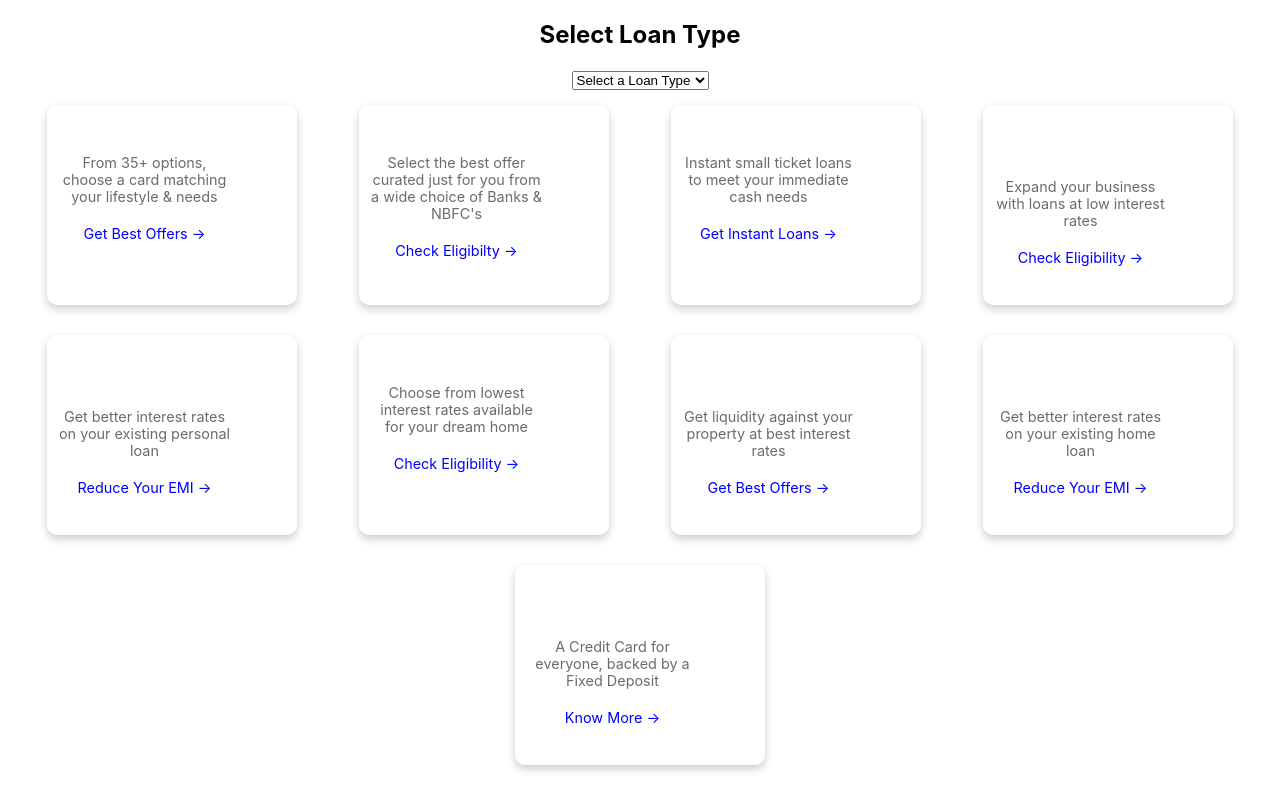
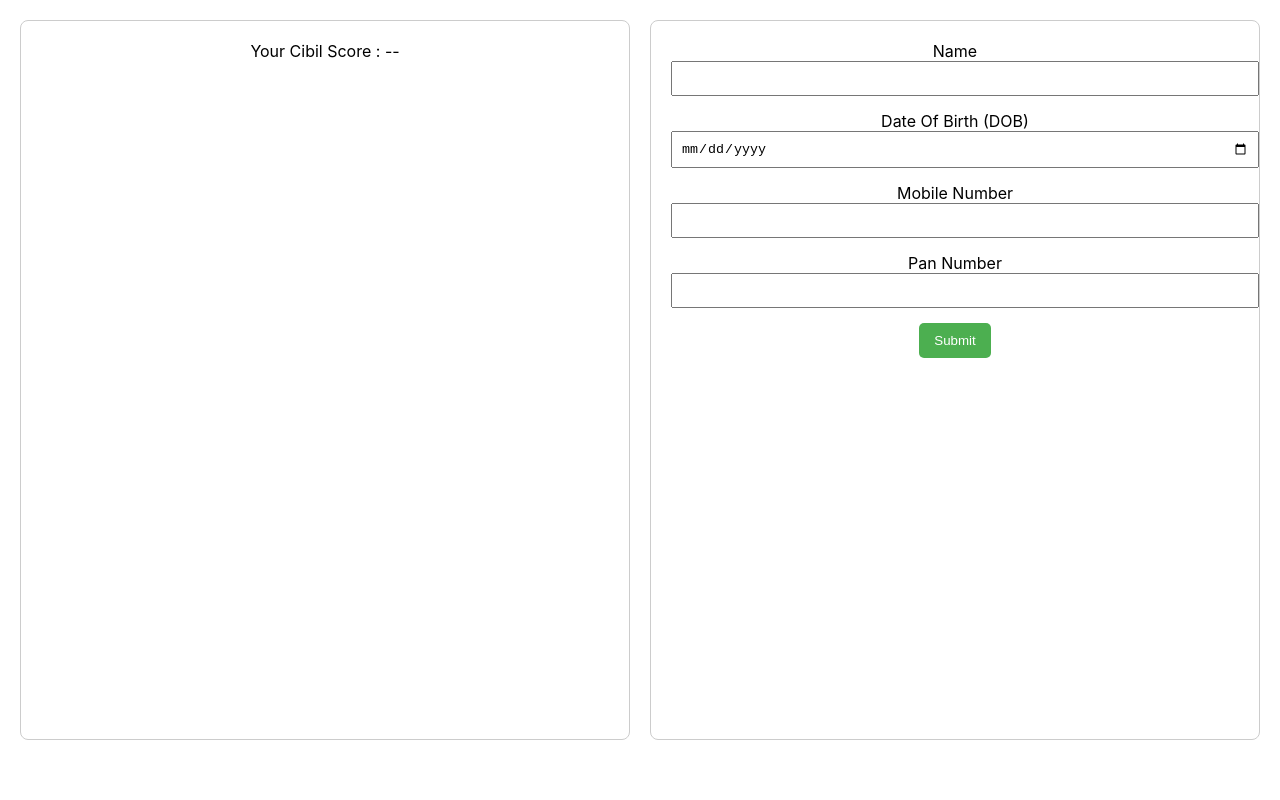
Before and after one commit to Maheshmelapakula/SyLoan-Finance, a React (Create React App) app in the folder syloan_finance/: page /checkEligiblity in a window 1280 px wide. Built offline with nearby package versions, Linux system fonts and the light colour scheme.

Commit message:
productPages

```diff
--- a/syloan_finance/package.json
+++ b/syloan_finance/package.json
@@ -8,6 +8,7 @@
     "@testing-library/user-event": "^13.5.0",
     "react": "^18.2.0",
     "react-dom": "^18.2.0",
+    "react-router-dom": "^6.20.1",
     "react-scripts": "5.0.1",
     "web-vitals": "^2.1.4"
   },
--- a/syloan_finance/src/App.js
+++ b/syloan_finance/src/App.js
@@ -2,13 +2,13 @@
 import './App.css';
 import LoanTypeSelector from './Components/LoanTypeSelector';
 import Products from './Components/Product/Products';
+import AllRoutes from './Routes/AllRoutes';
 
 
 function App() {
   return (
     <div className="App">
-     <LoanTypeSelector/>
-     <Products/>
+    <AllRoutes/>
     </div>
   );
 }
--- /dev/null
+++ b/syloan_finance/src/Components/LoanEligibilityModal.jsx
@@ -0,0 +1,78 @@
+import React, { useState } from "react";
+
+const LoanEligibilityModal = ({ showModal, onClose, isEligible , onProceed }) => {
+  return (
+    <>
+      {showModal && (
+        <div
+          style={{
+            position: "fixed",
+            top: 0,
+            left: 0,
+            width: "100%",
+            height: "100%",
+            backgroundColor: "rgba(0, 0, 0, 0.5)",
+            display: "flex",
+            justifyContent: "center",
+            alignItems: "center",
+          }}
+        >
+          <div
+            style={{
+              backgroundColor: "#fff",
+              padding: "20px",
+              borderRadius: "8px",
+              boxShadow: "0 0 10px rgba(0, 0, 0, 0.2)",
+              width: "400px",
+              textAlign: "center",
+            }}
+          >
+            {isEligible ? (
+              <div>
+                {" "}
+                <h2>Congratulations!</h2>
+                <p>You are eligible for the loan.</p>
+              </div>
+            ) : (
+              <div>
+                <h2>Sorry.</h2>
+                <p>You are not eligible for the loan and try after 90 days.</p>
+              </div>
+            )}
+
+            <button
+              onClick={onProceed}
+              style={{
+                padding: "10px 15px",
+                backgroundColor: "#4CAF50",
+                color: "white",
+                border: "none",
+                borderRadius: "5px",
+                cursor: "pointer",
+                display: isEligible ? "auto" : "none",
+                marginRight : "20px"
+              }}
+            >
+              Proceed
+            </button>
+            <button
+              onClick={onClose}
+              style={{
+                padding: "10px 15px",
+                backgroundColor: "#4CAF50",
+                color: "white",
+                border: "none",
+                borderRadius: "5px",
+                cursor: "pointer",
+              }}
+            >
+              Close
+            </button>
+          </div>
+        </div>
+      )}
+    </>
+  );
+};
+
+export default LoanEligibilityModal;
--- a/syloan_finance/src/Components/Product/Products.jsx
+++ b/syloan_finance/src/Components/Product/Products.jsx
@@ -1,130 +1,122 @@
-import React from 'react'
-import Styles from "../Product/Products.module.css"
-import cerditCard from "./productsImages/creditCard.png"
-import PersonalLoan from "./productsImages/PersonalLoan.png"
-import MicroLoans from "./productsImages/MicroLoans.png"
-import TransferPersonalLoan from "./productsImages/TranferPersonalLoan.png"
-import HomeLoan from "./productsImages/HomeLoan.png"
-import LoanAgainstProperty from "./productsImages/LoanAgainstProperty.png"
-import BusinessLoan from "./productsImages/Business Loan.png"
-import stepUpCreditCard from "./productsImages/stepUpCreditCard.png"
-import transferHomeLoan from "./productsImages/transferHomeLoans.png"
+import React from "react";
+import Styles from "../Product/Products.module.css";
+import cerditCard from "./productsImages/creditCard.png";
+import PersonalLoan from "./productsImages/PersonalLoan.png";
+import MicroLoans from "./productsImages/MicroLoans.png";
+import TransferPersonalLoan from "./productsImages/TranferPersonalLoan.png";
+import HomeLoan from "./productsImages/HomeLoan.png";
+import LoanAgainstProperty from "./productsImages/LoanAgainstProperty.png";
+import BusinessLoan from "./productsImages/Business Loan.png";
+import stepUpCreditCard from "./productsImages/stepUpCreditCard.png";
+import transferHomeLoan from "./productsImages/transferHomeLoans.png";
+import { useNavigate } from "react-router-dom";
 const Products = () => {
+  const navigate = useNavigate(); //maddagudu
   return (
-    <div>
-        {/* <h2>Products</h2> */}
+    <div style={{background : "aliceblue"}}>
+      <h2>Products</h2>
       <div id={Styles.container}>
         <div className={Styles.card}>
           <div className={Styles.card1}>
             <div className={Styles.info}>
               <h4>CREDIT CARDS</h4>
-                        <p>From 35+ options, choose a card matching your lifestyle & needs</p>
-                        <p>Get Best Offers →</p>
-                    </div>
-                    <div>
-                        {/* <img src={cerditCard} alt="" /> */}
+              <p>
+                From 35+ options, choose a card matching your lifestyle & needs
+              </p>
+              <p onClick={() => navigate("/checkEligiblity")}>
+                Get Best Offers →
+              </p>
             </div>
           </div>
 
           <div className={Styles.card1}>
             <div className={Styles.info}>
               <h4>PERSONAL LOAN</h4>
-                        <p>Select the best offer curated just for you from a wide choice of Banks & NBFC's</p>
-                        <p>Check Eligibilty →</p>
+              <p>
+                Select the best offer curated just for you from a wide choice of
+                Banks & NBFC's
+              </p>
+              <p onClick={() => navigate("/checkEligiblity")}>
+                Check Eligibilty →
+              </p>
             </div>
-                    <div>
-                        {/* <img src={PersonalLoan} alt="" /> */}
-                    </div>
-                </div>
-
+\          </div>
 
           <div className={Styles.card1}>
             <div className={Styles.info}>
               <h4>MICRO LOANS </h4>
-                        <p>Instant small ticket loans to meet your immediate cash needs</p>
-                        <p>Get Instant Loans →</p>
-                    </div>
-                    <div>
-                        {/* <img src={MicroLoans} alt="" /> */}
+              <p>
+                Instant small ticket loans to meet your immediate cash needs
+              </p>
+              <p onClick={() => navigate("/checkEligiblity")}>
+                Get Instant Loans →
+              </p>
             </div>
           </div>
-
 
           <div className={Styles.card1}>
             <div className={Styles.info}>
               <h4>BUSINESS LOAN (Under 50K)</h4>
               <p>Expand your business with loans at low interest rates</p>
-                        <p>Check Eligibility →</p>
-                    </div>
-                    <div>
-                        {/* <img src={BusinessLoan} alt="" /> */}
+              <p onClick={() => navigate("/checkEligiblity")}>
+                Check Eligibility →
+              </p>
             </div>
           </div>
-
 
           <div className={Styles.card1}>
             <div className={Styles.info}>
               <h4>TRANSFER PERSONAL LOAN</h4>
               <p>Get better interest rates on your existing personal loan</p>
-                        <p>Reduce Your EMI →</p>
-                    </div>
-                    <div>
-                        {/* <img src={TransferPersonalLoan} alt="" /> */}
+              <p onClick={() => navigate("/checkEligiblity")}>
+                Reduce Your EMI →
+              </p>
             </div>
           </div>
-
 
           <div className={Styles.card1}>
             <div className={Styles.info}>
               <h4>HOME LOAN</h4>
-                        <p>Choose from lowest interest rates available for your dream home</p>
-                        <p>Check Eligibility →</p>
-                    </div>
-                    <div>
-                        {/* <img src={HomeLoan} alt="" /> */}
+              <p>
+                Choose from lowest interest rates available for your dream home
+              </p>
+              <p onClick={() => navigate("/checkEligiblity")}>
+                Check Eligibility →
+              </p>
             </div>
           </div>
-
 
           <div className={Styles.card1}>
             <div className={Styles.info}>
               <h4>LOAN AGAINST PROPERTY</h4>
               <p>Get liquidity against your property at best interest rates</p>
-                        <p>Get Best Offers →</p>
-                    </div>
-                    <div>
-                        {/* <img src={LoanAgainstProperty} alt="" /> */}
+              <p onClick={() => navigate("/checkEligiblity")}>
+                Get Best Offers →
+              </p>
             </div>
           </div>
-
 
           <div className={Styles.card1}>
             <div className={Styles.info}>
               <h4>TRANSFER HOME LOAN</h4>
               <p>Get better interest rates on your existing home loan</p>
-                        <p>Reduce Your EMI →</p>
-                    </div>
-                    <div>
-                        {/* <img src={transferHomeLoan} alt="" /> */}
+              <p onClick={() => navigate("/checkEligiblity")}>
+                Reduce Your EMI →
+              </p>
             </div>
           </div>
-
 
           <div className={Styles.card1}>
             <div className={Styles.info}>
               <h4>STEP UP CREDIT CARDS</h4>
               <p>A Credit Card for everyone, backed by a Fixed Deposit</p>
-                        <p>Know More →</p>
-                    </div>
-                    <div>
-                        {/* <img src={stepUpCreditCard} alt="" /> */}
+              <p onClick={() => navigate("/checkEligiblity")}>Know More →</p>
             </div>
           </div>
         </div>
-
       </div>
     </div>
-  )
-}
+  );
+};
 
-export default Products
+export default Products;
--- a/syloan_finance/src/Components/Product/Products.module.css
+++ b/syloan_finance/src/Components/Product/Products.module.css
@@ -5,27 +5,33 @@
     margin: auto;
     padding: 10px;
     background-color: darkblue; /* Background color for the container */
+
 }
 
 .card {
-    display: flex;
-    flex-wrap: wrap;
-    justify-content: space-evenly;
+    display: grid;
+    grid-template-columns: repeat(3,1fr);
 }
 
 .card1 {
-    max-width: 250px;
+    /* max-width: 250px; */
     height: 200px;
     margin: 15px;
     border-radius: 10px;
     box-shadow: 0 4px 8px 0 rgba(0, 0, 0, 0.2);
     transition: transform 0.3s ease-in-out;
     background-color: transparent; /* Reset card background to transparent */
-    color: white; /* Text color changed to white for better visibility */
+     /* Text color changed to white for better visibility */
+     text-align: center;
+     display: flex;
+     justify-content: center;
+     align-items: center;
+     padding: 20px;
 }
 
 .card1:hover {
     transform: scale(1.05);
+    background-color: wheat;
 }
 
 .card1 .info {
--- /dev/null
+++ b/syloan_finance/src/Pages/CheckEligibility.jsx
@@ -0,0 +1,143 @@
+import React, { useEffect, useState } from "react";
+import LoanEligibilityModal from "../Components/LoanEligibilityModal";
+import { useNavigate } from "react-router-dom";
+
+const CheckEligibility = () => {
+  const navigate = useNavigate();
+  const [formData, setFormData] = useState({
+    name: "",
+    dob: "",
+    panNumber: "",
+    mobile: "",
+  });
+  const [showModal, setShowModal] = useState(false);
+  const [isEligible, setIsEligible] = useState(false);
+  const [cibil, setCibil] = useState();
+
+  const handleSubmit = (e) => {
+    e.preventDefault();
+    let localStorageCibil = 890;
+    setCibil(localStorageCibil);
+    if (localStorageCibil < 650) {
+      setIsEligible(false);
+    } else {
+      setIsEligible(true);
+    }
+    setTimeout(() => {
+      setShowModal(true);
+    }, 2000);
+  };
+
+  const handleChange = (e) => {
+    let { name, value } = e.target;
+    setFormData({ ...formData, [name]: value });
+  };
+
+  const closeModal = () => {
+    setShowModal(false);
+  };
+
+  const handleProceed = () => {
+    navigate("/loanApplication");
+  };
+
+  return (
+    <div
+      style={{
+        display: "flex",
+        gap: "20px",
+        padding: "20px",
+        minHeight: "90vh",
+      }}
+    >
+      <div
+        style={{
+          flex: 1,
+          border: "1px solid #ccc",
+          padding: "20px",
+          borderRadius: "8px",
+        }}
+      >
+        {/* FOr Cibil calculator */}
+        Your Cibil Score : {cibil || "--"}
+      </div>
+      <div
+        style={{
+          flex: 1,
+          border: "1px solid #ccc",
+          padding: "20px",
+          borderRadius: "8px",
+          // background: "rgba(255, 255, 255, 0.8)",
+        }}
+      >
+        <form onSubmit={handleSubmit}>
+          <div style={{ marginBottom: "15px" }}>
+            <label htmlFor="name">Name</label>
+            <input
+              type="text"
+              value={formData.name}
+              onChange={handleChange}
+              name="name"
+              required
+              style={{ width: "100%", padding: "8px" }}
+            />
+          </div>
+          <div style={{ marginBottom: "15px" }}>
+            <label htmlFor="dob">Date Of Birth (DOB)</label>
+            <input
+              type="date"
+              value={formData.dob}
+              onChange={handleChange}
+              name="dob"
+              required
+              style={{ width: "100%", padding: "8px" }}
+            />
+          </div>
+          <div style={{ marginBottom: "15px" }}>
+            <label htmlFor="mobile">Mobile Number</label>
+            <input
+              type="number"
+              value={formData.mobile}
+              onChange={handleChange}
+              name="mobile"
+              required
+              style={{ width: "100%", padding: "8px" }}
+            />
+          </div>
+          <div style={{ marginBottom: "15px" }}>
+            <label htmlFor="panNumber">Pan Number</label>
+            <input
+              type="text"
+              value={formData.panNumber}
+              onChange={handleChange}
+              name="panNumber"
+              required
+              style={{ width: "100%", padding: "8px" }}
+            />
+          </div>
+          <button
+            type="submit"
+            style={{
+              backgroundColor: "#4CAF50",
+              color: "white",
+              padding: "10px 15px",
+              border: "none",
+              borderRadius: "5px",
+              cursor: "pointer",
+            }}
+          >
+            Submit
+          </button>
+        </form>
+      </div>
+      <LoanEligibilityModal
+        showModal={showModal}
+        onClose={closeModal}
+        isEligible={isEligible}
+        onProceed={handleProceed}
+      />
+    </div>
+  );
+};
+
+export default CheckEligibility;
--- /dev/null
+++ b/syloan_finance/src/Pages/LoanPage.jsx
@@ -0,0 +1,9 @@
+import React from 'react'
+
+const LoanPage = () => {
+  return (
+    <div>LoanPage</div>
+  )
+}
+
+export default LoanPage
--- a/syloan_finance/src/Routes/AllRoutes.jsx
+++ b/syloan_finance/src/Routes/AllRoutes.jsx
@@ -1,11 +1,19 @@
-import React from 'react'
+import React from "react";
+import { Route, Routes } from "react-router-dom";
+import CheckEligibility from "../Pages/CheckEligibility";
+import Products from "../Components/Product/Products";
+import LoanPage from "../Pages/LoanPage";
 
 const AllRoutes = () => {
   return (
     <div>
-      <h1>Routing</h1>
+      <Routes>
+        <Route path="/" element={<Products />}></Route>
+        <Route path="/checkEligiblity" element={<CheckEligibility />}></Route>
+        <Route path="/loanApplication" element={<LoanPage />}></Route>
+      </Routes>
     </div>
-  )
-}
+  );
+};
 
-export default AllRoutes
+export default AllRoutes;
--- a/syloan_finance/src/index.js
+++ b/syloan_finance/src/index.js
@@ -2,12 +2,15 @@ import React from 'react';
 import ReactDOM from 'react-dom/client';
 import './index.css';
 import App from './App';
-import reportWebVitals from './reportWebVitals';
+import reportWebVitals from './reportWebVitals'
+import {BrowserRouter} from "react-router-dom"
 
 const root = ReactDOM.createRoot(document.getElementById('root'));
 root.render(
   <React.StrictMode>
-    <App />
+    <BrowserRouter>
+      <App/>
+    </BrowserRouter>
   </React.StrictMode>
 );
 
```
Also changed, not shown: 1 other file (tests, documents, lock files or other folders). Lines whose indentation alone changed are shown as unchanged.
